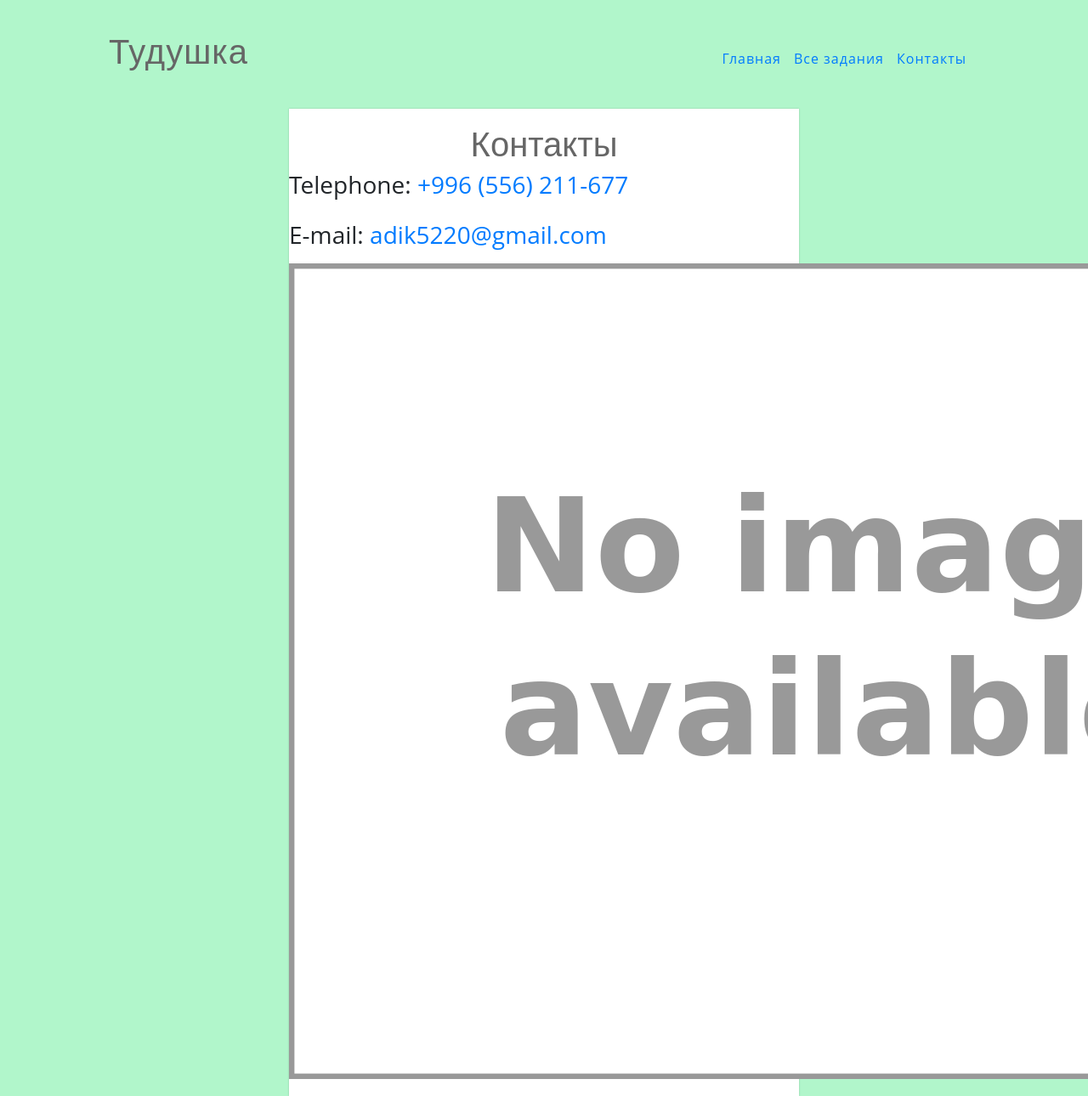
After one commit to adik5220/todolist, a Django app: page /todo/contact/ in a window 1280 px wide; the page is wider, and only the part inside the window is pictured. The commit adds this page. Shown: that part at 85% size. Run offline with Django 3.2, Linux system fonts and the light colour scheme; some libraries are stand-ins or nearby versions.

Commit message:
add contacts pages

```diff
--- a/todo/static/css/style.css
+++ b/todo/static/css/style.css
@@ -353,3 +353,8 @@ footer a {
     font-size: 18pt;
 
 }
+
+h3.cont {
+    padding-bottom: 10px;
+    padding-top: 10px;
+}
--- a/todo/templates/head.html
+++ b/todo/templates/head.html
@@ -10,7 +10,7 @@
     	<style type="text/css">"the stylesheet"</style>
     <header>
 		<h1>Тудушка</h1>
-		<nav><a href="{% url 'index' %}">Главная</a><a href="{% url 'all' %}">Все задания</a><a href="">Контакты</a></nav>
+		<nav><a href="{% url 'index' %}">Главная</a><a href="{% url 'all' %}">Все задания</a><a href="{% url 'contact' %}">Контакты</a></nav>
 	</header>
 </head>
 <body>
--- /dev/null
+++ b/todo/templates/todo/contact.html
@@ -0,0 +1,9 @@
+{% extends "head.html" %}
+{% block content %}
+<div class="container">
+	<h1 class="cont">Контакты</h1>
+	<h3 class="cont">Telephone: <a href="tel:+996556211677"> +996 (556) 211-677 </a></h3>
+	<h3 class="cont">E-mail: <a href="mailto: adik5220@gmail.com"> adik5220@gmail.com </a></h3>
+	<img src="static/picture/No_image_3x4.svg.png">
+</div>
+{% endblock %}
--- a/todo/urls.py
+++ b/todo/urls.py
@@ -6,6 +6,7 @@ from . import views
 
 urlpatterns = [
     path('todo/', index, name="index"),
+    path('todo/contact/', views.contact, name="contact"),
     path('todo/all/', views.all.as_view(), name='all'),
 	path('todo/<int:pk>/', views.det.as_view(), name='det')
 ]
--- a/todo/views.py
+++ b/todo/views.py
@@ -34,7 +34,8 @@ def index(request):
 			todo.delete()
 	return render(request, "index.html", {"todos": todos, "categories":categories})
 
-
+def contact(request):
+	return render(request, 'todo/contact.html')
 
 class all(generic.ListView):
 	model=TodoList
```
